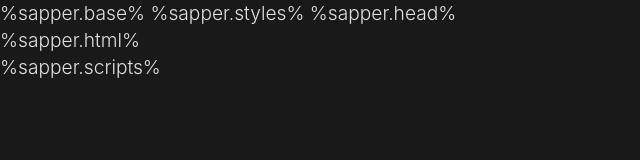
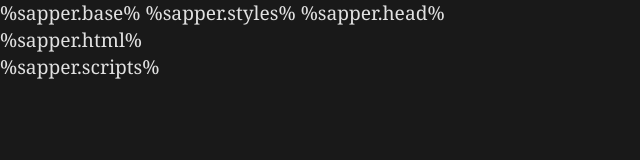
Before and after one commit to jacknot/justin.duch.me, a website: page src/template.html in a window 1280 px wide. Shown: the whole page, without its empty margins (0-640 px from the left). Drawn offline with Linux system fonts and the light colour scheme; a web font is replaced by a local one.

Commit message:
change fallback fonts

```diff
--- a/src/template.html
+++ b/src/template.html
@@ -94,8 +94,7 @@
 
     body {
       margin: 0;
-      font-family: Signifier, -apple-system, BlinkMacSystemFont,
-        Helvetica Neue, sans-serif !important;
+      font-family: Signifier, Georgia, 'Times New Roman', Times, serif !important;
       font-size: 1.2rem;
       font-weight: 300;
       line-height: 1.4;
```
